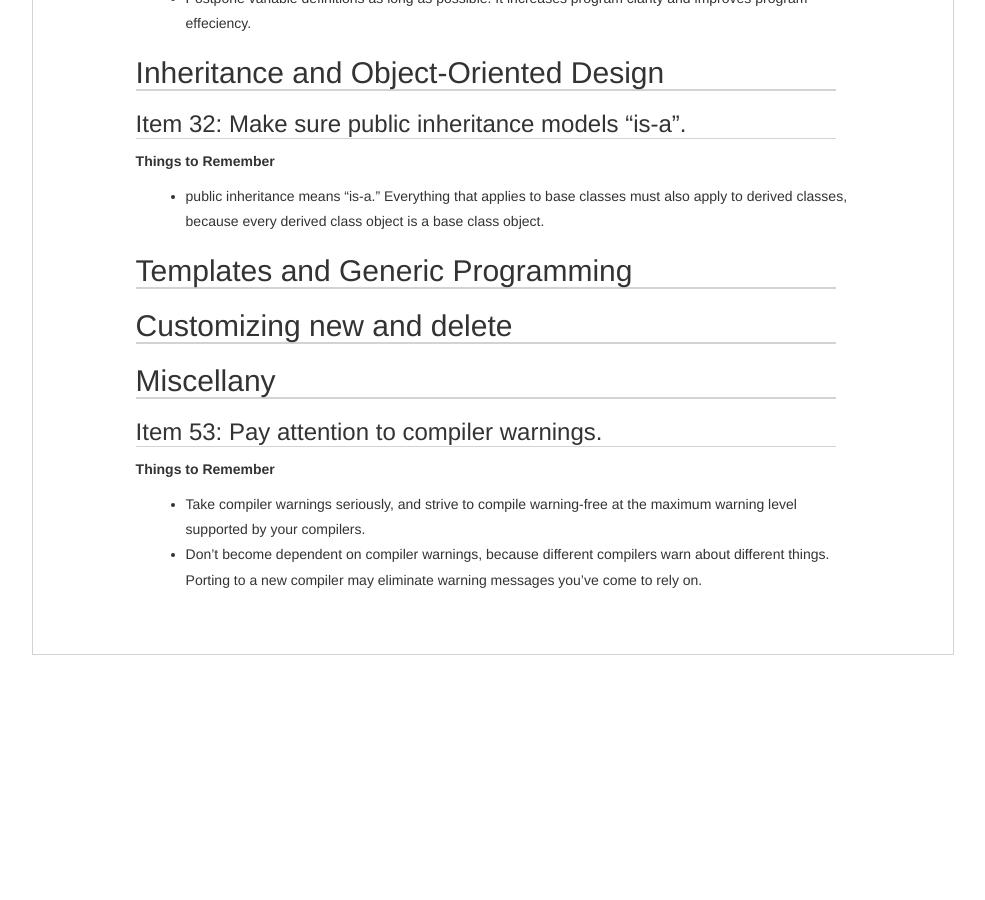
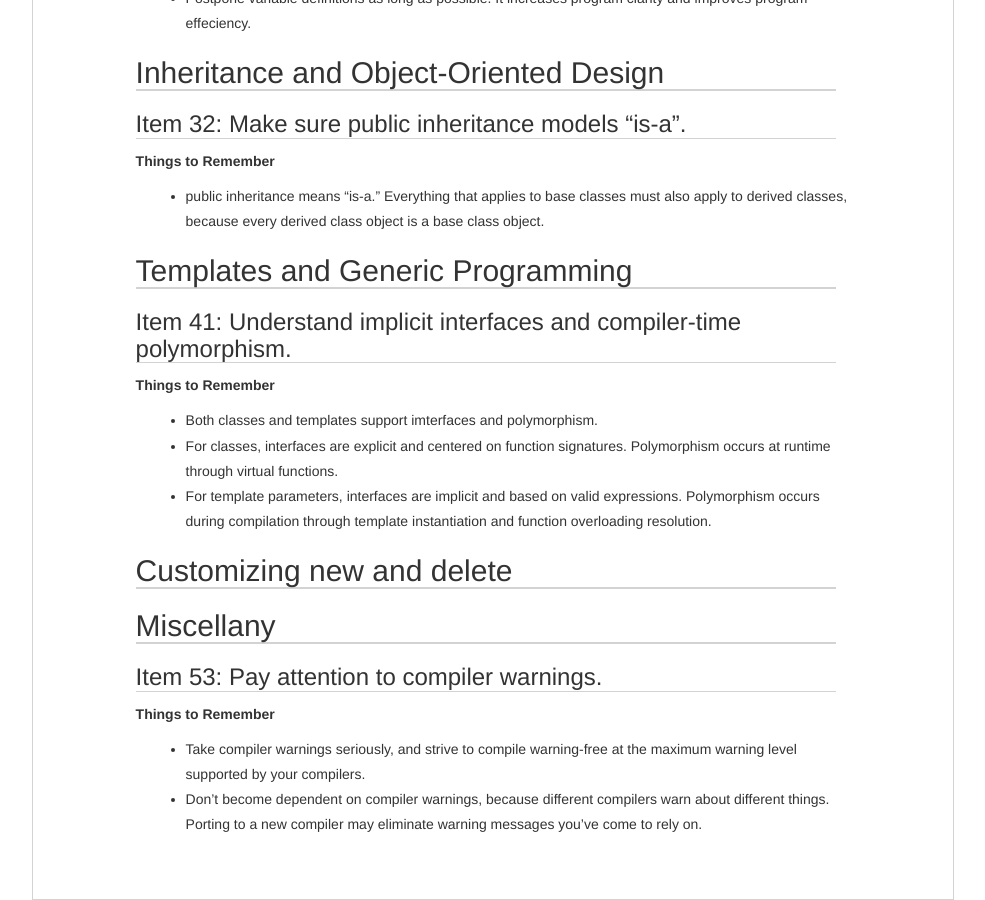
Before and after one commit to luli100/luli100.github.io, a Jekyll site: the page built from _posts/2021-02-02-effective-cpp.md, in a window 1280 px wide and 900 px high, scrolled down 4094 px. Shown: the whole window, without its empty margins (147-1132 px from the left). Built offline with Jekyll 4.4.1, drawn with Linux system fonts in a browser that asks for light colours; before the commit the page ends 4749 px from its top, so only the background shows below that.

Commit message:
Understand implicit interfaces and compiler-time polymorphism

```diff
--- a/_posts/2021-02-02-effective-cpp.md
+++ b/_posts/2021-02-02-effective-cpp.md
@@ -164,6 +164,14 @@ enable: true
 
 ## Templates and Generic Programming
 
+### Item 41: Understand implicit interfaces and compiler-time polymorphism.
+
+**Things to Remember**
+
+- Both classes and templates support imterfaces and polymorphism.
+- For classes, interfaces are explicit and centered on function signatures. Polymorphism occurs at runtime through virtual functions.
+- For template parameters, interfaces are implicit and based on valid expressions. Polymorphism occurs during compilation through template instantiation and function overloading resolution.
+
 ## Customizing new and delete
 
 ## Miscellany
```
